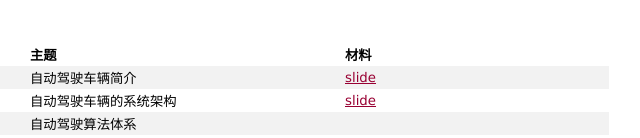
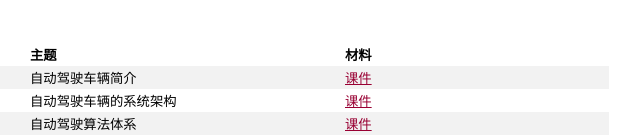
Before and after one commit to RoboticSJTU/CS7355, a plain HTML site: page index.html in a window 1280 px wide. Shown: the part 805-943 px from the top of the page, 381-1021 px from the left. Drawn offline with Linux system fonts and the light colour scheme.

Commit message:
Update index.html

```diff
--- a/index.html
+++ b/index.html
@@ -191,19 +191,19 @@
                         <td>1</td>
                         <td>2.21</td>
                         <td>自动驾驶车辆简介</td>
-                        <td><a href="https://roboticsjtu.github.io/CS7355/第一节.pdf">slide</a></td>
+                        <td><a href="https://roboticsjtu.github.io/CS7355/第一节.pdf">课件</a></td>
                     </tr>
                     <tr>
                         <td>2</td>
                         <td>2.28</td>
                         <td>自动驾驶车辆的系统架构</td>
-                        <td><a href="https://roboticsjtu.github.io/CS7355/第二节.pdf">slide</a></td>
+                        <td><a href="https://roboticsjtu.github.io/CS7355/第二节.pdf">课件</a></td>
                     </tr>
                     <tr>
                         <td>3</td>
                         <td>3.6</td>
                         <td>自动驾驶算法体系</td>
-                        <td></td>
+                        <td><a href="https://roboticsjtu.github.io/CS7355/第三节.pdf">课件</td>
                     </tr>
                     <tr>
                         <td>4</td>
```
